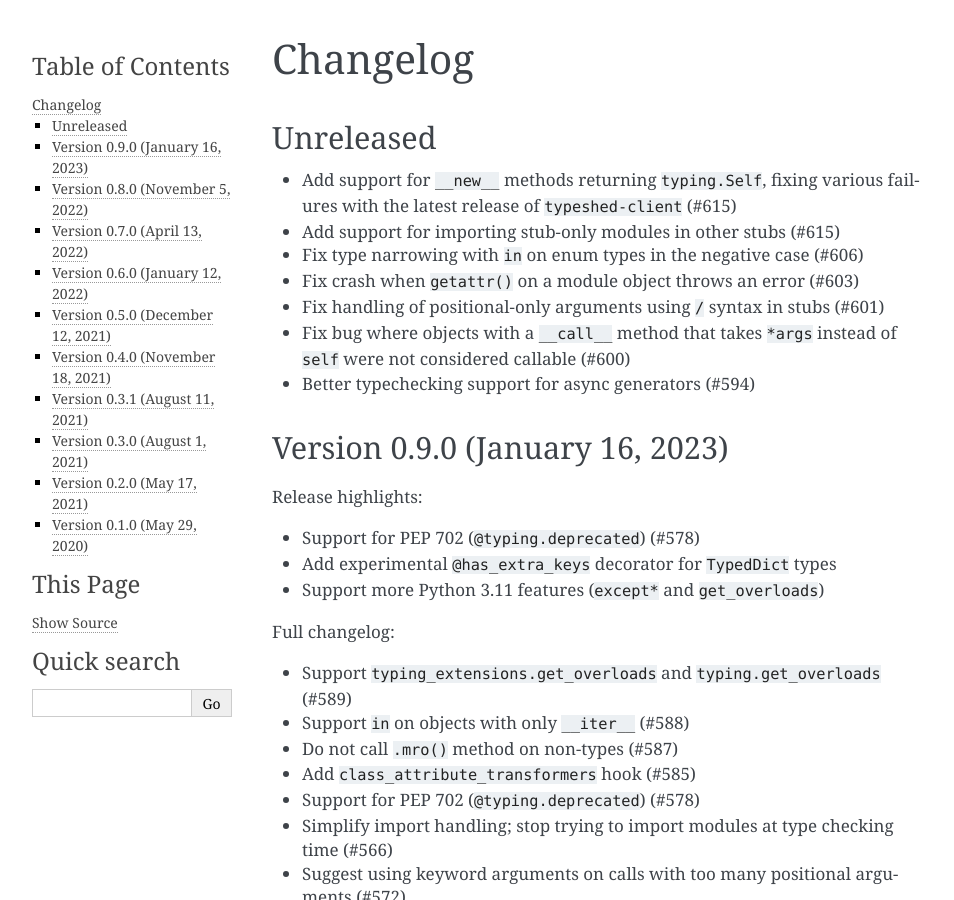
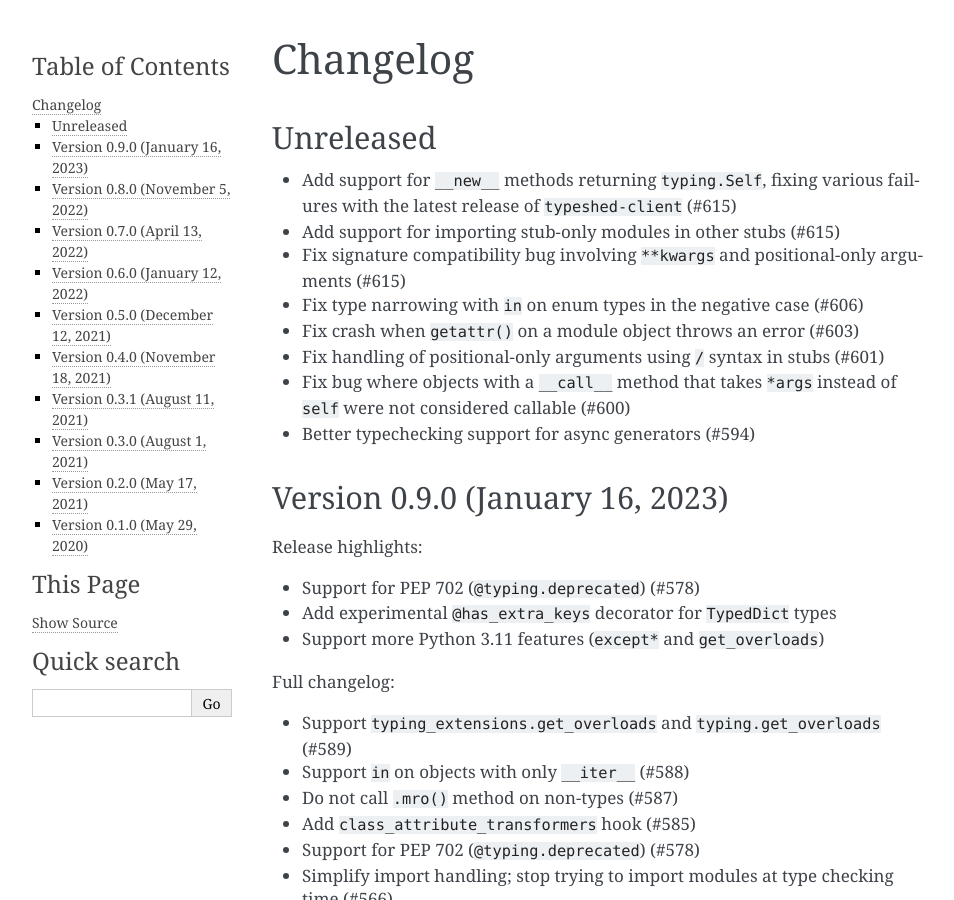
Before and after one commit to quora/pyanalyze, a Sphinx documentation site: the page built from docs/changelog.md, in a window 1280 px wide and 900 px high. Shown: the whole window, without its empty margins (148-1102 px from the left). Built offline with Sphinx 7.4.7, drawn with Linux system fonts in a browser that asks for light colours.

Commit message:
This one also deserves a changelog line

```diff
--- a/docs/changelog.md
+++ b/docs/changelog.md
@@ -5,6 +5,8 @@
 - Add support for `__new__` methods returning `typing.Self`, fixing
   various failures with the latest release of `typeshed-client` (#615)
 - Add support for importing stub-only modules in other stubs (#615)
+- Fix signature compatibility bug involving `**kwargs` and positional-only
+  arguments (#615)
 - Fix type narrowing with `in` on enum types in the negative case (#606)
 - Fix crash when `getattr()` on a module object throws an error (#603)
 - Fix handling of positional-only arguments using `/` syntax in stubs (#601)
```
